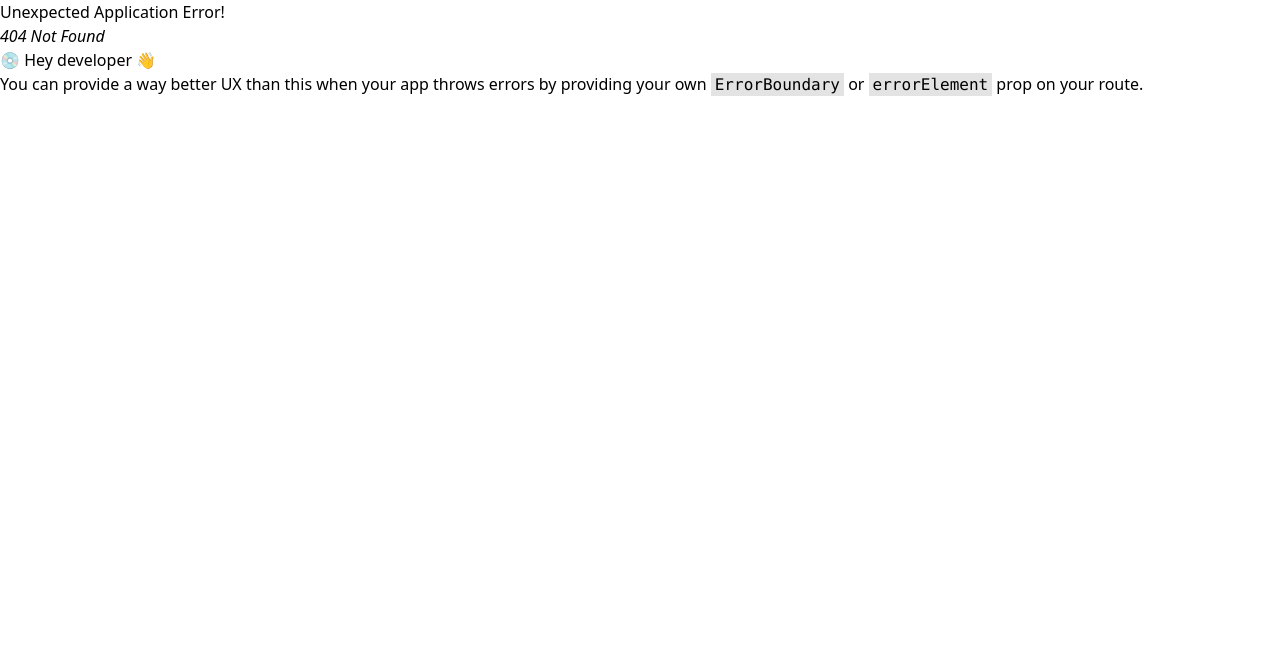
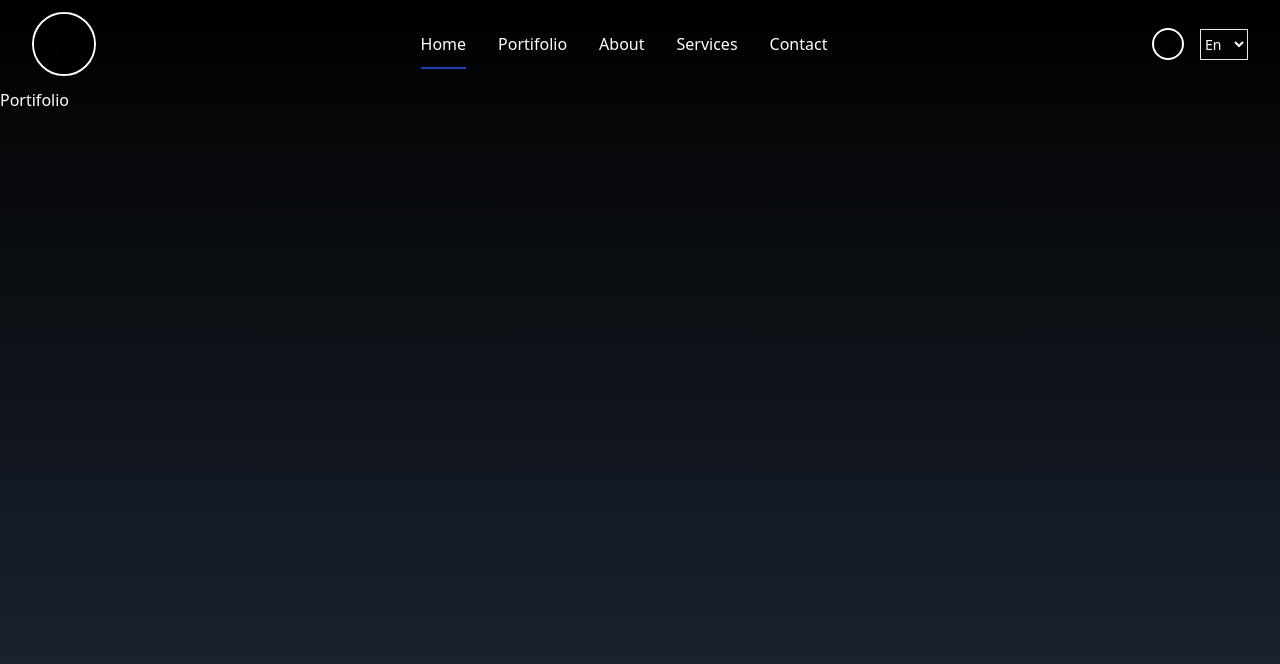
Before and after one commit to khaleusanches/portifolio, a React (Vite) app: page /portifolio in a window 1280 px wide. Before the commit this address had no page. Shown: the top 664 px of the page. Built offline with nearby package versions, Linux system fonts and the light colour scheme.

Commit message:
feat: ajustes

```diff
--- a/src/components/gerais/LastProjectComponent.jsx
+++ b/src/components/gerais/LastProjectComponent.jsx
@@ -15,8 +15,8 @@ function LastProjectComponent({ link, title, language, onMouseEnter, onMouseLeav
 
     return (
         <div
-            className={`scale-95 mt-4 transition-all duration-300 cursor-pointer relative ${
-                isHovered ? "translate-y-4 scale-100" : ""
+            className={`scale-95 mt-4 transition-all w-[17vw] m-auto duration-300 cursor-pointer relative ${
+                isHovered ? "translate-y-4 scale-105" : ""
             }`}
             onMouseEnter={handleMouseEnter}
             onMouseLeave={handleMouseLeave}
--- a/src/main.jsx
+++ b/src/main.jsx
@@ -4,11 +4,16 @@ import './index.css'
 import App from './App.jsx'
 import { createBrowserRouter, RouterProvider } from 'react-router-dom'
 import MainPage from './pages/MainPage/MainPage.jsx'
+import PortifolioPage from './pages/PortifolioPage/PortifolioPage.jsx'
 
 const router = createBrowserRouter([
   {
     path: "/",
     element: <MainPage/>
+  },
+  {
+    path: "/portifolio",
+    element: <PortifolioPage/>
   }
 ])
 const root = document.getElementById('root')
--- /dev/null
+++ b/src/pages/PortifolioPage/PortifolioPage.jsx
@@ -0,0 +1,12 @@
+import NavBarComponent from "../../components/gerais/NavBarComponent"
+
+function PortifolioPage() {
+    return (
+        <div className="h-screen bg-gradient-to-b from-black to-gray-800 text-white">
+            <NavBarComponent/>
+            <h1>Portifolio</h1>
+        </div>
+    )
+}
+
+export default PortifolioPage
```
